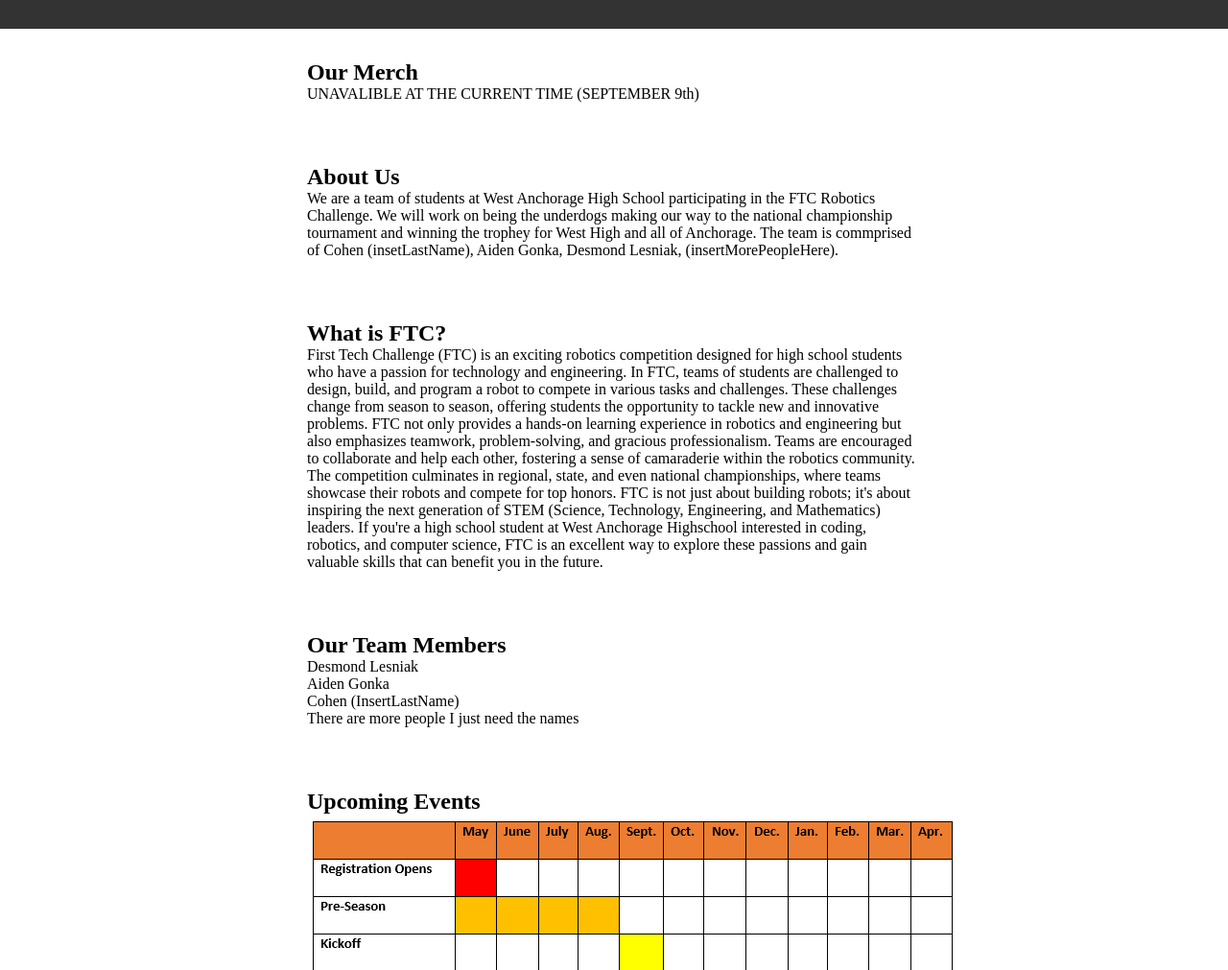
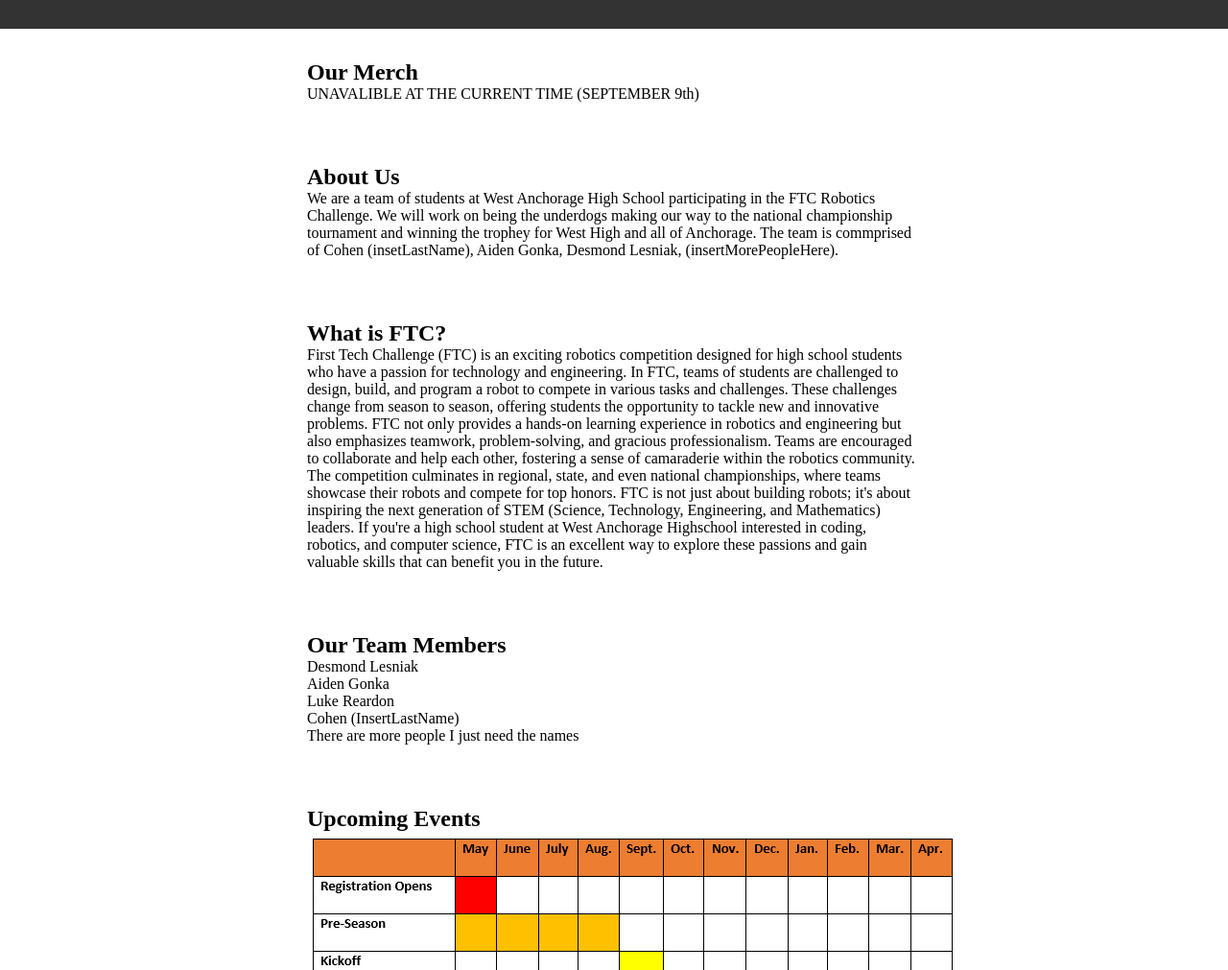
Before and after one commit to Akminime/IronNestRobotics, a plain HTML site: page index.html in a window 1280 px wide. Shown: the part 89-1100 px from the top of the page at 96% size. Drawn offline with Linux system fonts and the light colour scheme.

Commit message:
Added Luke

```diff
--- a/index.html
+++ b/index.html
@@ -49,6 +49,7 @@
         <h2>Our Team Members</h2>
         <p>Desmond Lesniak</p>
         <p>Aiden Gonka</p>
+        <p>Luke Reardon</p>
         <p>Cohen (InsertLastName)</p>
         <p>There are more people I just need the names</p>
     </section>
```
